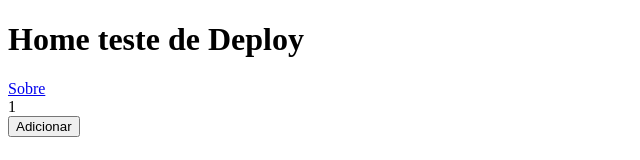
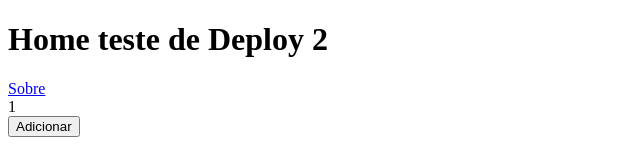
Before and after one commit to chicocalves/ideia-unica, a Next.js app: page / in a window 1280 px wide. Shown: the top 160 px of the page, without its empty margins (0-640 px from the left). Built offline with nearby package versions, Linux system fonts and the light colour scheme.

Commit message:
teste de deploy vercel 2

```diff
--- a/pages/index.js
+++ b/pages/index.js
@@ -4,7 +4,7 @@ import Link from 'next/link'
 function Home(){
     return (
         <div>
-            <h1>Home teste de Deploy</h1>
+            <h1>Home teste de Deploy 2</h1>
             <Link href="/sobre">Sobre</Link>
             <Contador />
         </div>
```
